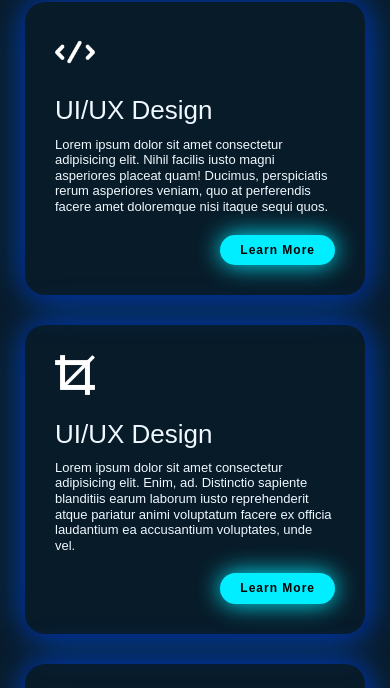
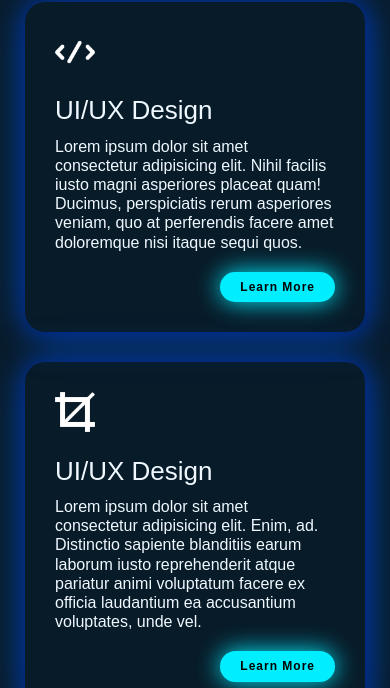
Before and after one commit to DeveloperKeshavKumar/Portfolio, a plain HTML site: page index.html in a window 390 px wide. Shown: the part 1345-2033 px from the top of the page. Drawn offline with Linux system fonts and the light colour scheme.

Commit message:
services-list p font-size fixed

```diff
--- a/mid.css
+++ b/mid.css
@@ -78,6 +78,10 @@
 
     #services{
         line-height: 1.2;
+    }
+
+    .services-list div p{
+        font-size: 16px;
     }
 
     .sub-title{
```
